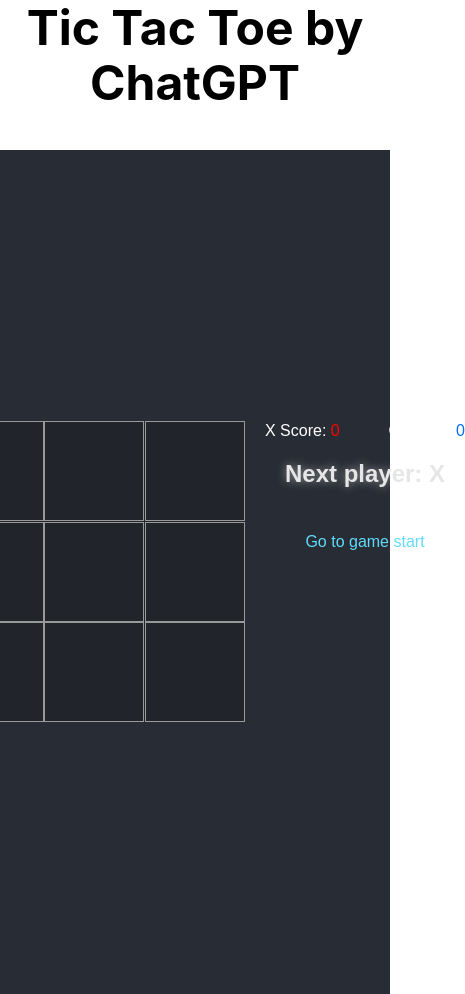
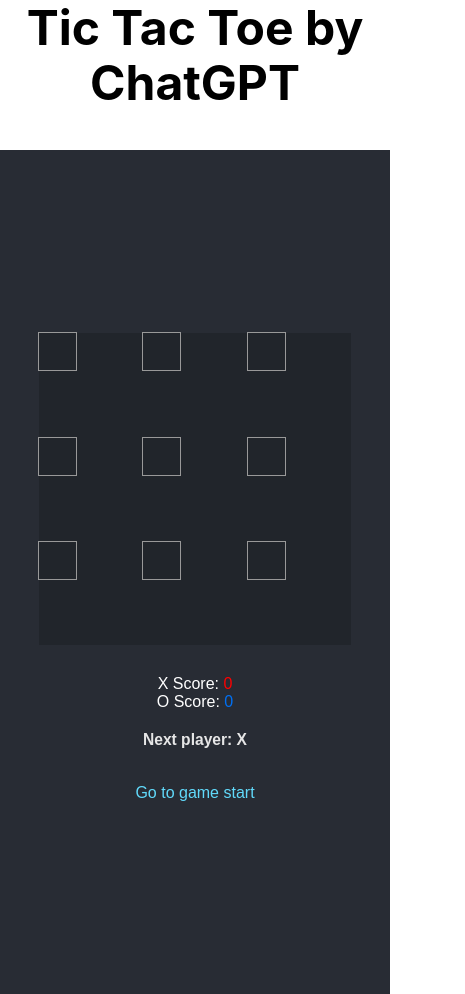
Before and after one commit to robertvdboorn/tic-tac-pt, a Next.js app: page / in a window 390 px wide. Shown: the whole page, 465 px wide, since content can reach past the window. Built offline with nearby package versions, Linux system fonts and the light colour scheme.

Commit message:
Added ChatGPT's first attempt at making it mobile friendly.

```diff
--- a/styles/game.module.css
+++ b/styles/game.module.css
@@ -162,3 +162,56 @@
 	text-align: center;
 	text-transform: uppercase;
 }
+
+/* Make the game responsive for mobile devices */
+@media only screen and (max-width: 600px) {
+	.game-content {
+		flex-direction: column;
+		align-items: center;
+	}
+
+	.game-board {
+		width: 80vw;
+		height: 80vw;
+	}
+
+	.square {
+		font-size: 6vw;
+		line-height: 10vw;
+		height: 10vw;
+		width: 10vw;
+	}
+
+	.game-info {
+		margin-top: 10px;
+		width: 100%;
+	}
+
+	.status-text {
+		font-size: 4vw;
+		margin-bottom: 10px;
+		text-shadow: none;
+	}
+
+	.score-container {
+		flex-direction: column;
+		align-items: center;
+	}
+
+	.small-board-container {
+		width: 80vw;
+		left: 50%;
+		transform: translateX(-50%);
+	}
+
+	.small-board {
+		width: 20vw;
+		height: 20vw;
+	}
+
+	.small-square {
+		font-size: 3vw;
+		height: calc((20vw - 2px * 2) / 3);
+		width: calc((20vw - 2px * 2) / 3);
+	}
+}
--- a/styles/smallBoard.module.css
+++ b/styles/smallBoard.module.css
@@ -47,7 +47,7 @@
 	font-weight: bold;
 	color: white;
 	height: calc((60px - 2px * 4) / 3);
-    border: 1px solid #999;
+	border: 1px solid #999;
 }
 
 .small-square:empty {
```
Lines whose indentation alone changed are shown as unchanged.
